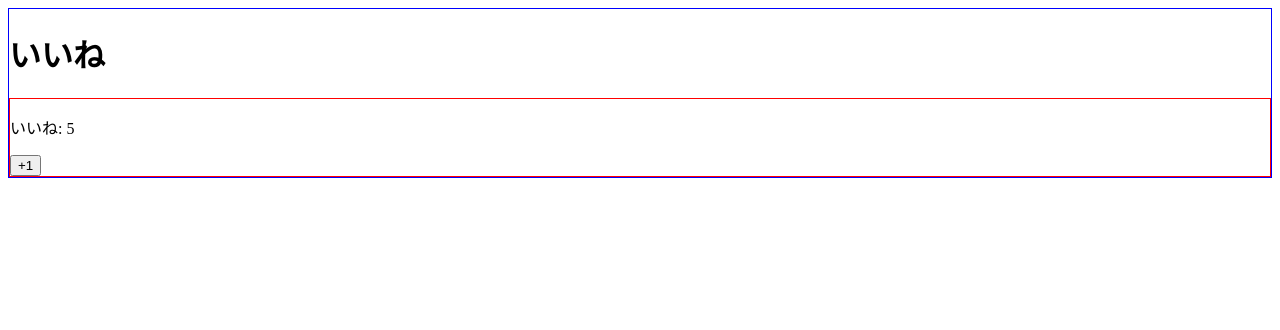
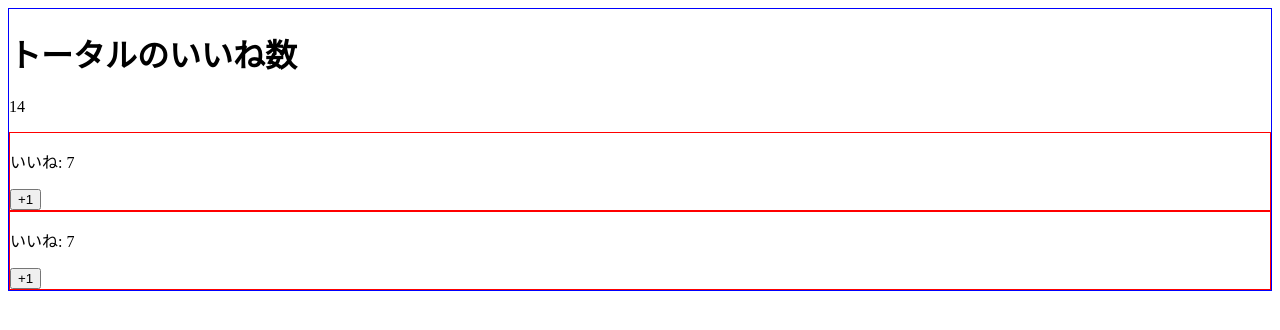
Before and after one commit to asaknkn/vue-study, a Vue app: page / in a window 1280 px wide. Shown: the top 330 px of the page. Built offline with nearby package versions, Linux system fonts and the light colour scheme.

Commit message:
use props and emit

```diff
--- a/src/App.vue
+++ b/src/App.vue
@@ -1,7 +1,9 @@
 <template>
   <div>
     <LikeHeader></LikeHeader>
-    <LikeNumber></LikeNumber>
+    <p>{{number}}</p>
+    <LikeNumber :total-number="number" @my-click="incrementNumber"></LikeNumber>
+    <LikeNumber :total-number="number"></LikeNumber>
   </div>
 </template>
 
@@ -9,8 +11,18 @@
 import LikeHeader from "./components/LikeHeader.vue"
 
   export default {
+    data() {
+      return {
+        number: 14
+      }
+    },
     components: {
       LikeHeader
+    },
+    methods: {
+      incrementNumber(value) {
+        this.number = value
+      }
     }
   }
 </script>
--- a/src/components/LikeHeader.vue
+++ b/src/components/LikeHeader.vue
@@ -1,3 +1,3 @@
 <template>
-  <h1>いいね</h1>
+  <h1>トータルのいいね数</h1>
 </template>
--- a/src/components/LikeNumber.vue
+++ b/src/components/LikeNumber.vue
@@ -1,6 +1,6 @@
 <template>
   <div>
-    <p>いいね: {{number}}</p>
+    <p>いいね: {{halfNumber}}</p>
     <button @click="increment">+1</button>
   </div>
 
@@ -9,14 +9,20 @@
 <script>
 
 export default {
-  data() {
-    return {
-      number: 5
+  props: {
+    totalNumber: {
+      type: Number,
+      default: 10
+    }
+  },
+  computed: {
+    halfNumber() {
+      return this.totalNumber /2
     }
   },
   methods: {
     increment() {
-      this.number += 1
+      this.$emit("my-click", this.totalNumber + 1)
     }
   }
 }
```
